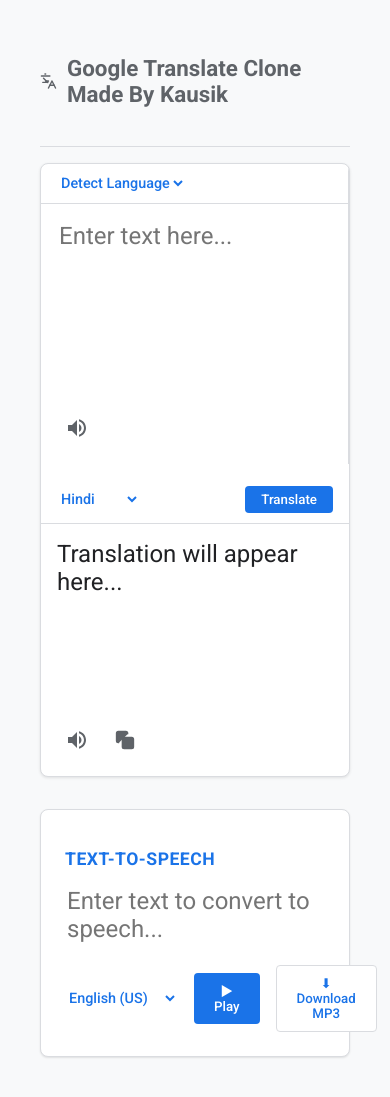
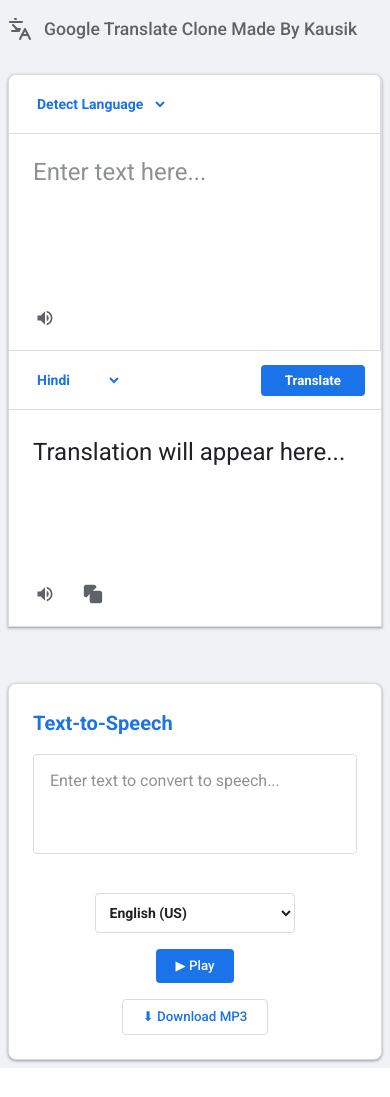
Before and after one commit to EquitysotKaushikChaturvedi/AI---Translate---TTS---Engine, a Flask app: page / in a window 390 px wide. After the commit the page ends 1068 px from the top, so only its background shows below. Run offline with Flask 3, Linux system fonts and the light colour scheme.

Commit message:
UI Overhaul: Responsive Design and Cleanup

```diff
--- a/frontend/static/style.css
+++ b/frontend/static/style.css
@@ -1,129 +1,175 @@
 :root {
-    --bg-color: #f8f9fa;
+    --bg-color: #f0f2f5;
     --card-bg: #ffffff;
     --card-border: #dadce0;
     --primary: #1a73e8;
+    --primary-hover: #1558b0;
     --text-main: #202124;
     --text-light: #5f6368;
     --hover-bg: #f1f3f4;
+    --shadow-sm: 0 1px 2px 0 rgba(60,64,67,0.3), 0 1px 3px 1px rgba(60,64,67,0.15);
+    --shadow-md: 0 4px 6px -1px rgba(0, 0, 0, 0.1), 0 2px 4px -1px rgba(0, 0, 0, 0.06);
+    --radius: 8px;
+    --font-heading: 'Google Sans', 'Roboto', sans-serif;
+    --font-body: 'Roboto', 'Open Sans', sans-serif;
+}
+
+@media (prefers-color-scheme: dark) {
+    :root {
+        --bg-color: #202124;
+        --card-bg: #303134;
+        --card-border: #5f6368;
+        --primary: #8ab4f8;
+        --primary-hover: #aecbfa;
+        --text-main: #e8eaed;
+        --text-light: #bdc1c6;
+        --hover-bg: #3c4043;
+    }
 }
 
 * {
     box-sizing: border-box;
-    font-family: 'Roboto', 'Inter', sans-serif;
+    margin: 0;
+    padding: 0;
 }
 
 body {
     background: var(--bg-color);
     color: var(--text-main);
+    font-family: var(--font-body);
     display: flex;
     justify-content: center;
-    padding: 2rem;
+    padding: 1rem;
     min-height: 100vh;
+    line-height: 1.5;
 }
 
 .main-wrapper {
     width: 100%;
     max-width: 1200px;
+    display: flex;
+    flex-direction: column;
+    gap: 1.5rem;
 }
 
+/* Header */
 header {
     display: flex;
     align-items: center;
-    gap: 1rem;
-    padding-bottom: 1.5rem;
-    margin-bottom: 1rem;
-    border-bottom: 1px solid var(--card-border);
+    padding: 0.5rem 0;
 }
 
-header h1 {
-    font-size: 1.4rem;
-    color: var(--text-light);
+.logo-area {
     display: flex;
     align-items: center;
-    gap: 10px;
+    gap: 12px;
+    font-family: var(--font-heading);
+    font-size: 1.375rem;
+    color: var(--text-light);
+    font-weight: 500;
 }
 
-.instructions-card {
-    background: #e8f0fe;
-    color: #174ea6;
-    padding: 1rem;
-    border-radius: 8px;
-    margin-bottom: 2rem;
-    font-size: 0.9rem;
+.logo-area svg {
+    stroke: var(--text-light);
 }
 
-/* Google Translate Style Container */
+/* Google Translate Container */
 .google-translate-container {
-    display: grid;
-    grid-template-columns: 1fr 1fr;
-    gap: 12px;
+    display: flex;
     background: var(--card-bg);
     border: 1px solid var(--card-border);
-    border-radius: 8px;
-    padding: 0;
-    box-shadow: 0 1px 3px rgba(0, 0, 0, 0.1);
+    border-radius: var(--radius);
+    box-shadow: var(--shadow-sm);
+    min-height: 250px;
+    flex-direction: row;
     overflow: hidden;
 }
 
+/* Mobile & Tablet Styles */
 @media (max-width: 768px) {
     .google-translate-container {
-        grid-template-columns: 1fr;
+        flex-direction: column;
+        border-radius: var(--radius) var(--radius) 0 0; /* Stacked look */
+    }
+
+    .source-box {
+        border-right: none;
+        border-bottom: 1px solid var(--card-border);
+    }
+
+    body {
+        padding: 0.5rem;
+    }
+
+    .logo-area {
+        font-size: 1.1rem;
     }
 }
 
 .translate-box {
+    flex: 1;
     display: flex;
     flex-direction: column;
-    min-height: 300px;
     position: relative;
+    padding-bottom: 3rem; /* Space for controls */
 }
 
 .source-box {
     border-right: 1px solid var(--card-border);
 }
 
+/* Header inside boxes (Language Select) */
 .box-header {
     display: flex;
     align-items: center;
-    padding: 10px 16px;
+    padding: 0.75rem 1rem;
     border-bottom: 1px solid var(--card-border);
-    gap: 1rem;
+    gap: 0.5rem;
+    background: var(--card-bg);
 }
 
 select {
     border: none;
     background: transparent;
-    font-size: 0.9rem;
-    font-weight: 500;
+    font-size: 0.875rem;
+    font-weight: 600;
     color: var(--primary);
     cursor: pointer;
     outline: none;
+    padding: 0.5rem;
+    border-radius: 4px;
+    font-family: var(--font-heading);
+    transition: background 0.2s;
+    max-width: 100%;
 }
 
-select:hover {
+select:hover, select:focus {
     background: var(--hover-bg);
-    border-radius: 4px;
 }
 
+/* Translate Button */
 #translate-btn-main {
     margin-left: auto;
     background: var(--primary);
-    color: white;
+    color: white; /* In dark mode this stays white ideally, or follows card-bg if needed, but primary bg is blue so white text is good */
     border: none;
-    padding: 6px 16px;
+    padding: 0.5rem 1.5rem;
     border-radius: 4px;
-    font-weight: 500;
+    font-weight: 600;
     cursor: pointer;
+    font-family: var(--font-heading);
+    transition: background 0.2s, box-shadow 0.2s;
 }
 
 #translate-btn-main:hover {
-    background: #1765cc;
+    background: var(--primary-hover);
+    box-shadow: 0 1px 2px rgba(0,0,0,0.2);
 }
 
+/* Content Area */
 .box-content {
     flex: 1;
-    padding: 16px;
+    padding: 1.5rem;
     display: flex;
     flex-direction: column;
 }
@@ -134,9 +180,16 @@
     border: none;
     resize: none;
     font-size: 1.5rem;
+    font-family: var(--font-body);
     color: var(--text-main);
     background: transparent;
     outline: none;
+    min-height: 120px;
+}
+
+textarea::placeholder {
+    color: var(--text-light);
+    opacity: 0.7;
 }
 
 .output-text {
@@ -144,14 +197,16 @@
     font-size: 1.5rem;
     color: var(--text-main);
     white-space: pre-wrap;
-    min-height: 150px;
+    min-height: 120px;
 }
 
+/* Controls (Speaker, Copy) */
 .box-controls {
+    position: absolute;
+    bottom: 0.75rem;
+    left: 1rem;
     display: flex;
-    gap: 8px;
-    margin-top: auto;
-    padding-top: 10px;
+    gap: 0.5rem;
 }
 
 .icon-btn {
@@ -165,7 +220,7 @@
     justify-content: center;
     cursor: pointer;
     color: var(--text-light);
-    transition: background 0.2s;
+    transition: background 0.2s, color 0.2s;
 }
 
 .icon-btn:hover {
@@ -175,15 +230,96 @@
 
 .icon-btn svg {
     fill: currentColor;
+    width: 20px;
+    height: 20px;
 }
-/* TTS Studio Styles */
-.card { background: var(--card-bg); border: 1px solid var(--card-border); border-radius: 8px; padding: 1.5rem; box-shadow: 0 1px 2px rgba(0,0,0,0.1); }
-.card h2 { font-size: 1.1rem; color: var(--text-light); margin-bottom: 1rem; text-transform: uppercase; letter-spacing: 0.5px; font-weight: 500; }
-.action-btn { background: var(--primary); color: white; border: none; padding: 10px 20px; border-radius: 4px; cursor: pointer; font-weight: 500; display: flex; align-items: center; gap: 8px; transition: background 0.2s; }
-.action-btn:hover { background: #1765cc; }
-.action-btn.secondary { background: white; color: var(--primary); border: 1px solid var(--card-border); }
-.action-btn.secondary:hover { background: var(--hover-bg); }
 
-/* Loader */
-.spinner { border: 4px solid #f3f3f3; border-top: 4px solid var(--primary); border-radius: 50%; width: 24px; height: 24px; animation: spin 1s linear infinite; display: inline-block; vertical-align: middle; }
-@keyframes spin { 0% { transform: rotate(0deg); } 100% { transform: rotate(360deg); } }
+/* TTS Studio Card */
+.tts-card {
+    background: var(--card-bg);
+    border: 1px solid var(--card-border);
+    border-radius: var(--radius);
+    padding: 1.5rem;
+    box-shadow: var(--shadow-sm);
+    display: flex;
+    flex-direction: column;
+    gap: 1rem;
+}
+
+.tts-card h2 {
+    font-size: 1.25rem;
+    color: var(--primary);
+    font-weight: 500;
+    font-family: var(--font-heading);
+    margin: 0;
+}
+
+.input-group textarea {
+    width: 100%;
+    border: 1px solid var(--card-border);
+    border-radius: 4px;
+    padding: 1rem;
+    font-size: 1rem;
+    min-height: 100px;
+    transition: border-color 0.2s;
+}
+
+.input-group textarea:focus {
+    border-color: var(--primary);
+}
+
+.controls {
+    display: flex;
+    gap: 1rem;
+    align-items: center;
+    flex-wrap: wrap;
+}
+
+.controls select {
+    flex: 1;
+    min-width: 200px;
+    border: 1px solid var(--card-border);
+    background: var(--card-bg);
+    color: var(--text-main);
+    padding: 0.6rem;
+}
+
+.action-btn {
+    background: var(--primary);
+    color: #fff; /* Always white on primary button */
+    border: none;
+    padding: 0.6rem 1.2rem;
+    border-radius: 4px;
+    cursor: pointer;
+    font-weight: 500;
+    font-family: var(--font-heading);
+    display: inline-flex;
+    align-items: center;
+    gap: 8px;
+    transition: background 0.2s;
+}
+
+.action-btn:hover {
+    background: var(--primary-hover);
+}
+
+.action-btn.secondary {
+    background: transparent;
+    color: var(--primary);
+    border: 1px solid var(--card-border);
+}
+
+.action-btn.secondary:hover {
+    background: var(--hover-bg);
+}
+
+@media (max-width: 600px) {
+    .controls {
+        flex-direction: column;
+        align-items: stretch;
+    }
+
+    .action-btn {
+        justify-content: center;
+    }
+}
--- a/frontend/templates/index.html
+++ b/frontend/templates/index.html
@@ -4,15 +4,17 @@
 <head>
     <meta charset="UTF-8">
     <meta name="viewport" content="width=device-width, initial-scale=1.0">
+    <meta name="theme-color" content="#ffffff">
     <title>Google Translate Clone Made By Kausik</title>
     <link rel="stylesheet" href="/static/style.css">
     <link href="https://fonts.googleapis.com/css2?family=Roboto:wght@400;500;700&display=swap" rel="stylesheet">
+    <link href="https://fonts.googleapis.com/css2?family=Open+Sans:wght@400;600&display=swap" rel="stylesheet">
 </head>
 
 <body>
     <div class="main-wrapper">
         <header>
-            <h1>
+            <div class="logo-area">
                 <svg width="24" height="24" viewBox="0 0 24 24" fill="none" stroke="#5f6368" stroke-width="2"
                     stroke-linecap="round" stroke-linejoin="round">
                     <path d="M5 8l6 6"></path>
@@ -23,7 +25,7 @@
                     <path d="M14 18h6"></path>
                 </svg>
                 <span>Google Translate Clone Made By Kausik</span>
-            </h1>
+            </div>
         </header>
 
 
```
Also changed, not shown: 1 other file.
